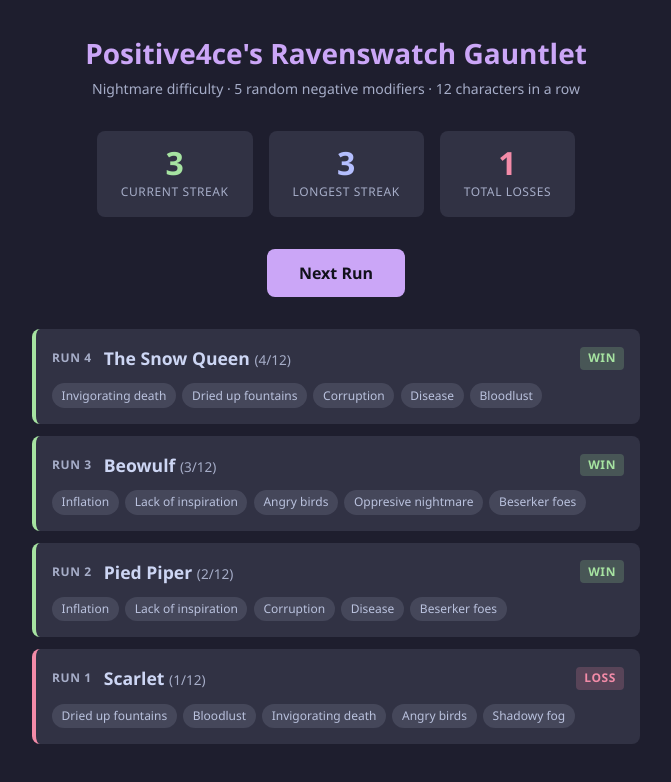
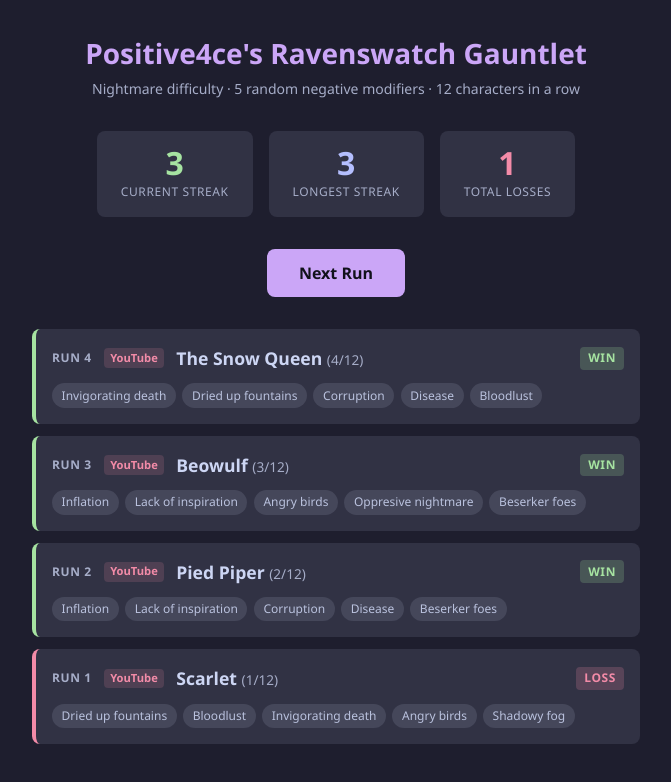
Before and after one commit to michaeljones/the-gauntlet, a React (Vite) app: page / in a window 1280 px wide. Shown: the top 782 px of the page, without its empty margins (304-975 px from the left). Built offline with nearby package versions, Linux system fonts and the light colour scheme.

Commit message:
Add youtube video link for entries

```diff
--- a/src/components/RunCard/RunCard.module.css
+++ b/src/components/RunCard/RunCard.module.css
@@ -30,6 +30,21 @@
   font-weight: 600;
   text-transform: uppercase;
   letter-spacing: 0.05em;
+}
+
+.youtubeLink {
+  font-size: 0.7rem;
+  font-weight: 600;
+  color: var(--ctp-red);
+  text-decoration: none;
+  padding: 0.1rem 0.4rem;
+  border-radius: var(--radius-sm);
+  background: color-mix(in srgb, var(--ctp-red) 15%, transparent);
+  transition: background 0.15s;
+}
+
+.youtubeLink:hover {
+  background: color-mix(in srgb, var(--ctp-red) 25%, transparent);
 }
 
 .character {
--- a/src/components/RunCard/RunCard.tsx
+++ b/src/components/RunCard/RunCard.tsx
@@ -17,6 +17,17 @@ export function RunCard({ run, onRecordOutcome }: RunCardProps) {
     <div className={`${styles.card} ${run.outcome ? styles[run.outcome] : styles.pending}`}>
       <div className={styles.header}>
         <span className={styles.runNumber}>Run {run.runNumber}</span>
+        {run.youtubeUrl && (
+          <a
+            href={run.youtubeUrl}
+            target="_blank"
+            rel="noopener noreferrer"
+            className={styles.youtubeLink}
+            title="Watch on YouTube"
+          >
+            YouTube
+          </a>
+        )}
         <span className={styles.character}>
           {character?.name ?? 'Unknown'}{' '}
           <span className={styles.position}>({characterPosition}/12)</span>
--- a/src/data/runs.ts
+++ b/src/data/runs.ts
@@ -10,6 +10,7 @@ export const HARDCODED_RUNS: Run[] = [
     outcome: 'loss',
     source: 'hardcoded',
     timestamp: 0,
+    youtubeUrl: 'https://www.youtube.com/watch?v=Hh0LFXwM4jc',
   },
   {
     id: "2",
@@ -19,6 +20,7 @@ export const HARDCODED_RUNS: Run[] = [
     outcome: 'win',
     source: 'hardcoded',
     timestamp: 1,
+    youtubeUrl: 'https://www.youtube.com/watch?v=Hh0LFXwM4jc',
   },
   {
     id: "3",
@@ -28,6 +30,7 @@ export const HARDCODED_RUNS: Run[] = [
     outcome: 'win',
     source: 'hardcoded',
     timestamp: 1,
+    youtubeUrl: 'https://www.youtube.com/watch?v=whm6NmEN9cA',
   },
   {
     id: "4",
@@ -37,5 +40,6 @@ export const HARDCODED_RUNS: Run[] = [
     outcome: 'win',
     source: 'hardcoded',
     timestamp: 1,
+    youtubeUrl: 'https://www.youtube.com/watch?v=_CO5laVC6Bg',
   },
 ];
--- a/src/types/index.ts
+++ b/src/types/index.ts
@@ -16,6 +16,7 @@ export interface Run {
   outcome: 'win' | 'loss' | null;
   source: 'hardcoded' | 'local';
   timestamp: number;
+  youtubeUrl?: string;
 }
 
 export interface ModifierPoolState {
```
